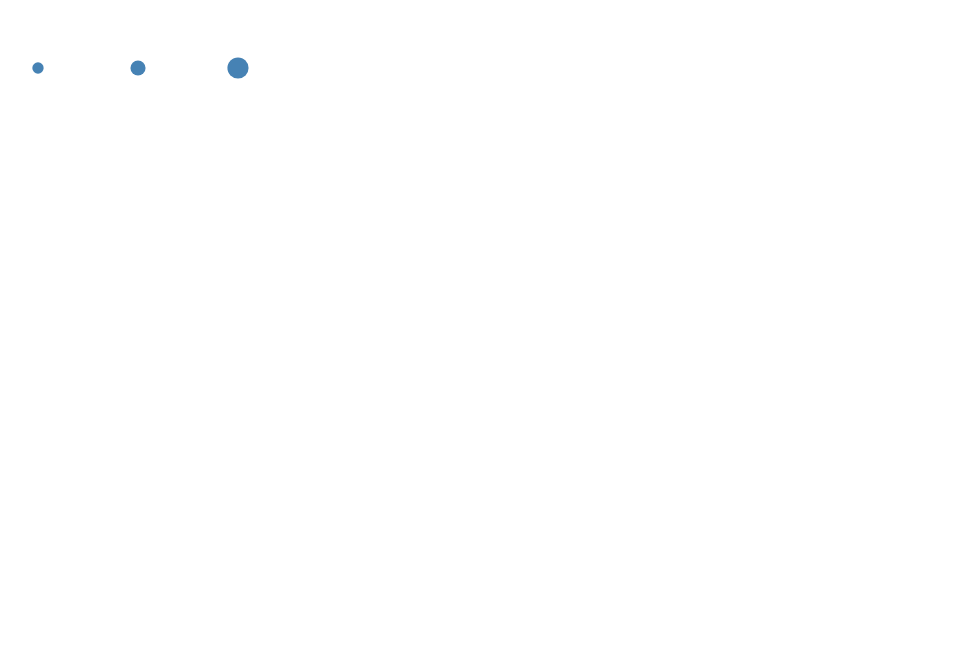
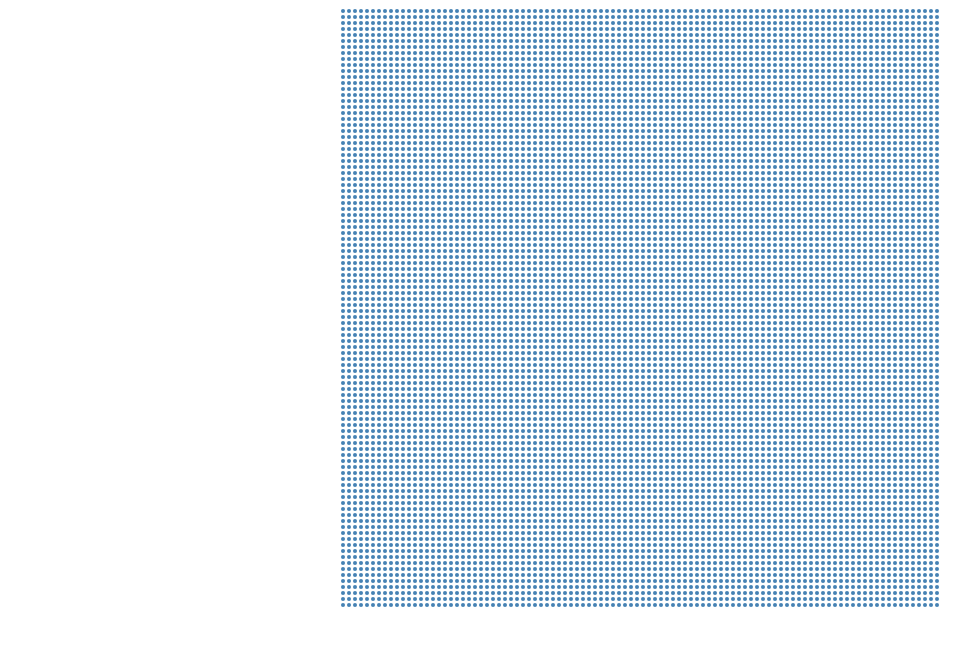
Before and after one commit to mathieue/vipassana, a plain HTML site: page index.html in a window 1280 px wide. Shown: the whole page, without its empty margins (0-970 px from the left). Drawn offline with nearby package versions, Linux system fonts and the light colour scheme.

Commit message:
Simple matrix. Quick and dirty.

```diff
--- a/index.html
+++ b/index.html
@@ -3,6 +3,10 @@
 <head>
 	<title>hello world</title>
 	<style type="text/css">
+	#main {
+		width: 600px;
+		margin: auto;
+	}
 	circle {
 		fill: steelblue;
 	}
@@ -11,20 +15,37 @@
 
 </head>
 <body>
-
-	<svg></svg>
+	<div id="main">
+		<svg></svg>
+	</div>
 
 	<script type="text/javascript">
-		var svg = d3.select("svg");
+
+		var width = 600,
+			height = 600;
+
+		var r = 6, padding = 4;
+
+		// i want a matrix
+        var data = [];
+        for (var i = 0; i < 100; i++) {
+        	for (var j = 0; j < 100; j++) {
+        		data.push({x: i, y: j});
+        	};
+
+        };
+
+		var svg = d3.select("svg")
+			.attr("width", width)
+			.attr("height", height);
 
 		var circle = svg.selectAll("circle")
-		    .data([32, 57, 112, 293]);
+		    .data(data);
 
 		var circleEnter = circle.enter().append("circle");
-
-		circleEnter.attr("cy", 60);
-		circleEnter.attr("cx", function(d, i) { return i * 100 + 30; });
-		circleEnter.attr("r", function(d) { return Math.sqrt(d); });
+		circleEnter.attr("cx", function(d, i) { return d.x * r + r / 2; });
+		circleEnter.attr("cy", function(d, i) { return d.y * r + r / 2; });
+		circleEnter.attr("r", r - padding);
 
 	</script>
 
```
